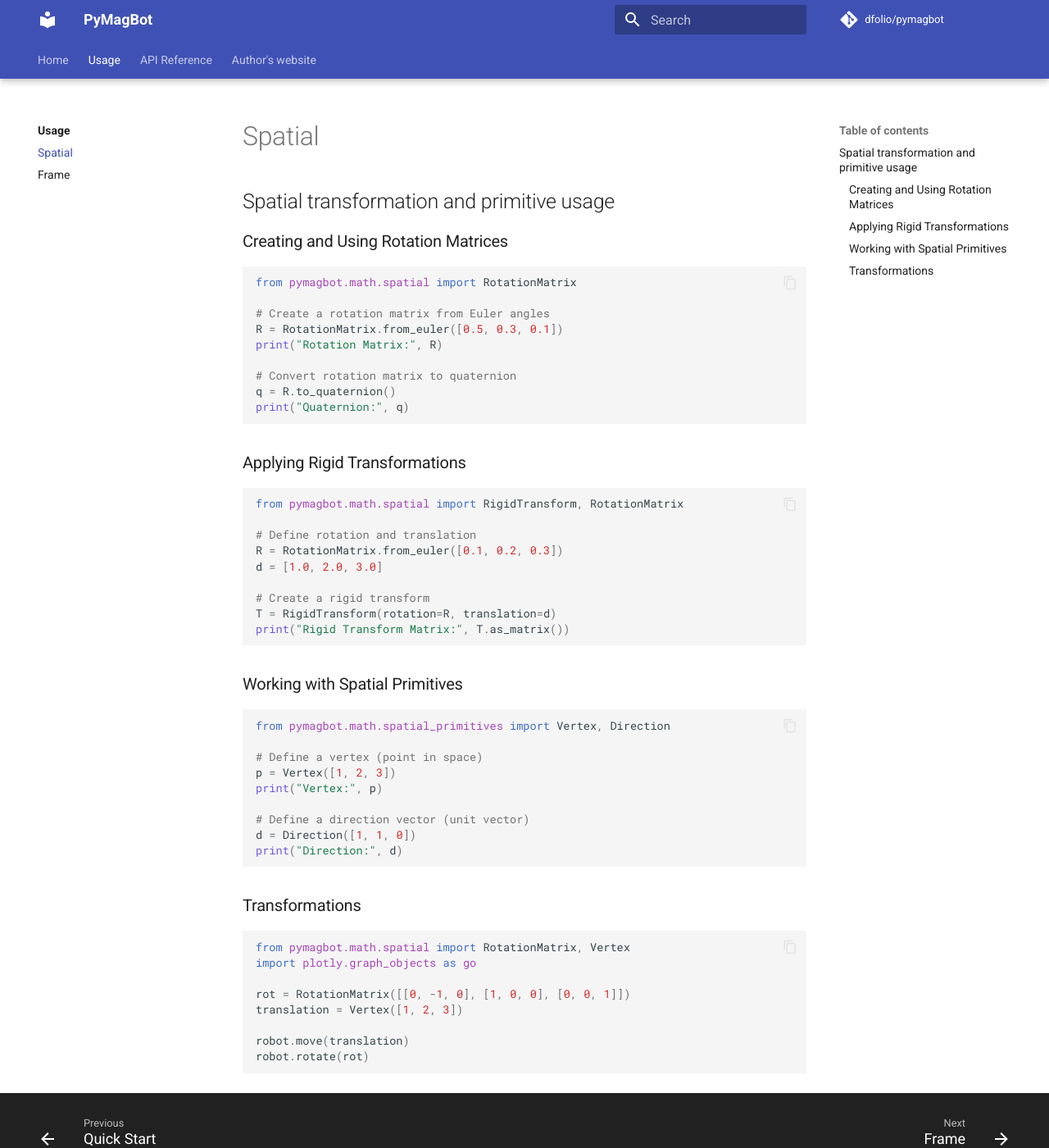
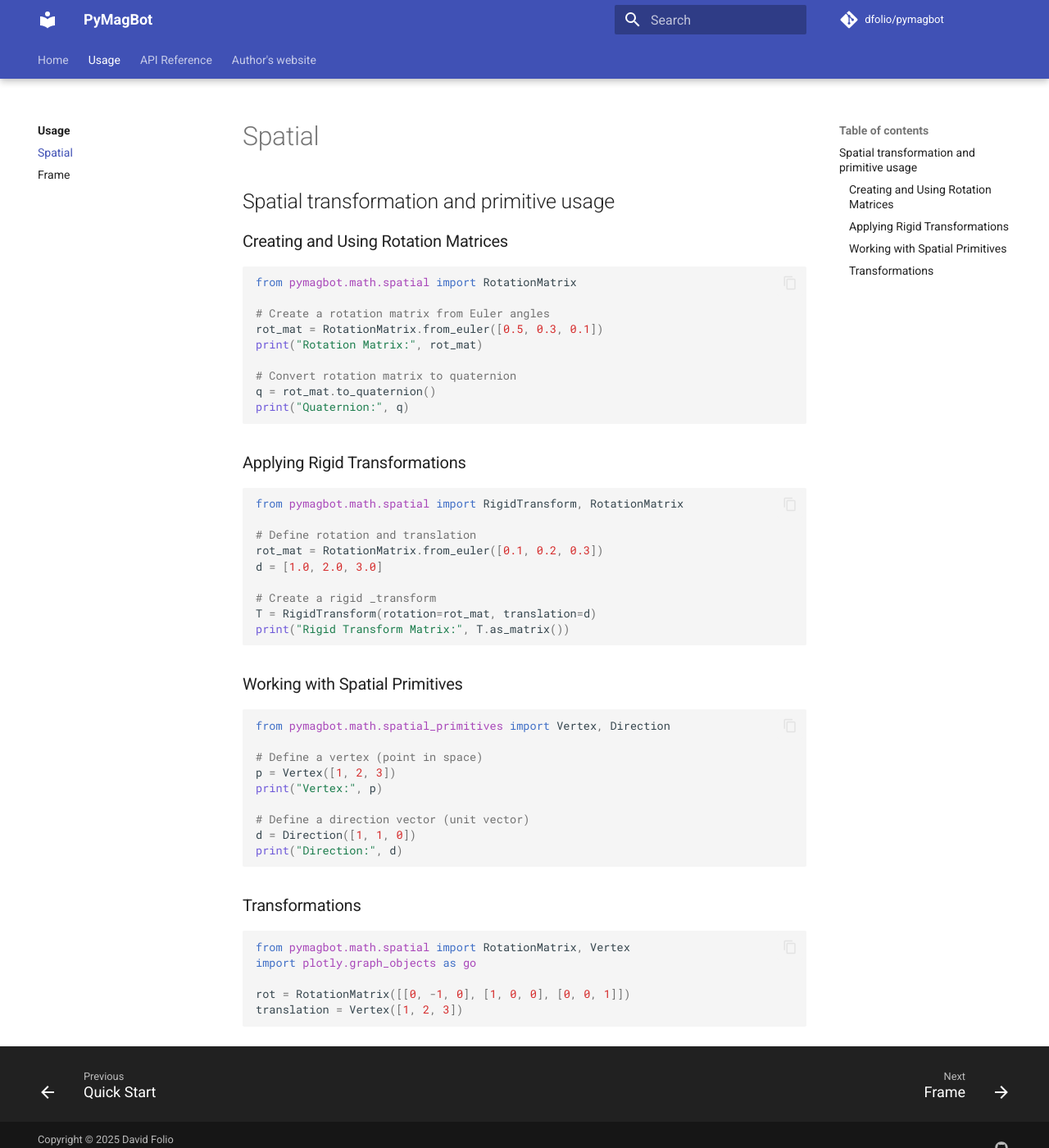
Before and after one commit to dfolio/pymagbot, an MkDocs documentation site: the page built from docs/usage/spatial.md, in a window 1280 px wide and 1400 px high. Shown: the whole window at 82% size. Built offline with MkDocs 1.6.1 and Material for MkDocs 9.7.7, drawn with Linux system fonts in a browser that asks for light colours; comment, search, counter and statistics services are not loaded.

Commit message:
Feat: enhance geometry and spatial documentation with usage examples

````diff
--- a/docs/usage/spatial.md
+++ b/docs/usage/spatial.md
@@ -1,15 +1,16 @@
 ## Spatial transformation and primitive usage
 
 ### Creating and Using Rotation Matrices
+
 ```python
 from pymagbot.math.spatial import RotationMatrix
 
 # Create a rotation matrix from Euler angles
-R = RotationMatrix.from_euler([0.5, 0.3, 0.1])
-print("Rotation Matrix:", R)
+rot_mat = RotationMatrix.from_euler([0.5, 0.3, 0.1])
+print("Rotation Matrix:", rot_mat)
 
 # Convert rotation matrix to quaternion
-q = R.to_quaternion()
+q = rot_mat.to_quaternion()
 print("Quaternion:", q)
 ```
 
@@ -18,11 +19,11 @@ print("Quaternion:", q)
 from pymagbot.math.spatial import RigidTransform, RotationMatrix
 
 # Define rotation and translation
-R = RotationMatrix.from_euler([0.1, 0.2, 0.3])
+rot_mat = RotationMatrix.from_euler([0.1, 0.2, 0.3])
 d = [1.0, 2.0, 3.0]
 
-# Create a rigid transform
-T = RigidTransform(rotation=R, translation=d)
+# Create a rigid _transform
+T = RigidTransform(rotation=rot_mat, translation=d)
 print("Rigid Transform Matrix:", T.as_matrix())
 ```
 
@@ -47,7 +48,4 @@ import plotly.graph_objects as go
 
 rot = RotationMatrix([[0, -1, 0], [1, 0, 0], [0, 0, 1]])
 translation = Vertex([1, 2, 3])
-
-robot.move(translation)
-robot.rotate(rot)
 ```
````
Also changed, not shown: docs/math/geometry.md (+1 -0 lines), docs/math/spatial.md (+5 -0 lines).
